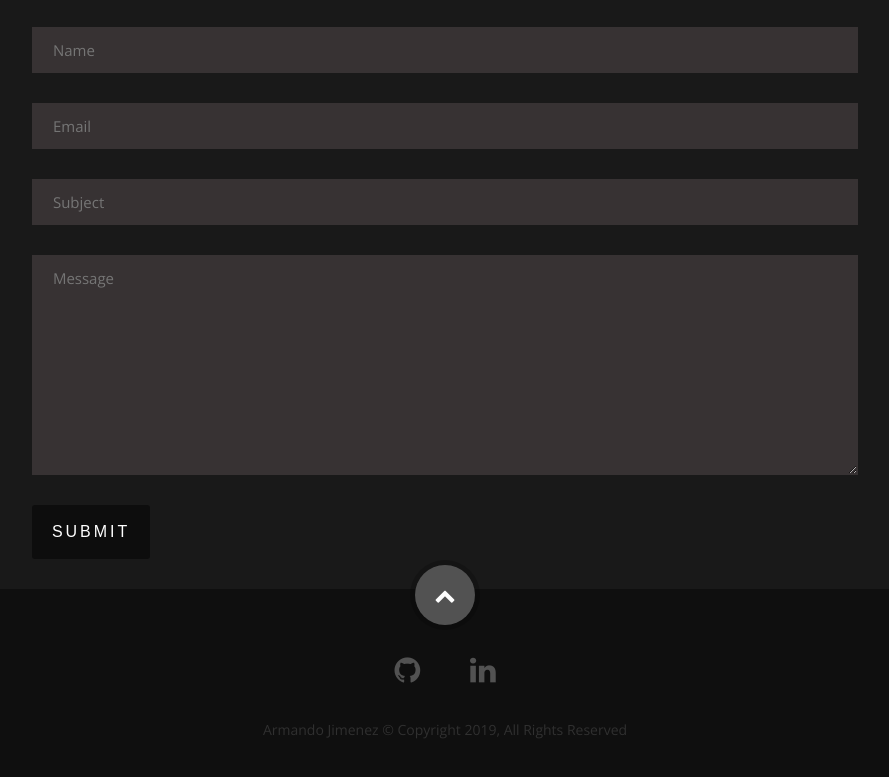
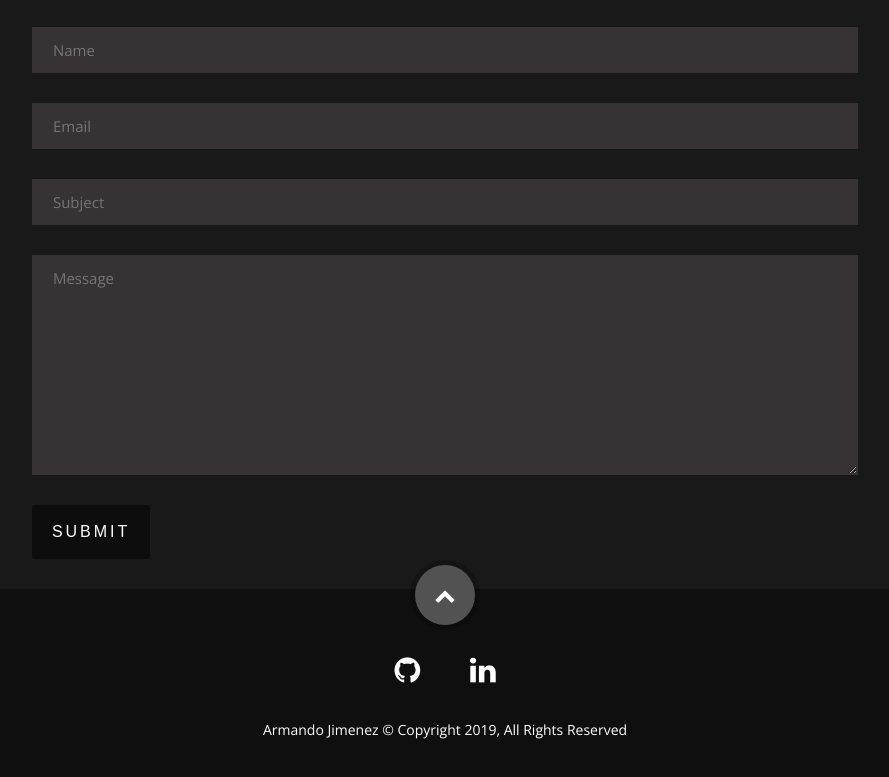
Before and after one commit to armjim14/Portfolio, a plain HTML site: page index.html in a window 1280 px wide. Shown: the part 4827-5604 px from the top of the page, without its empty margins (195-1084 px from the left). Drawn offline with nearby package versions, Linux system fonts and the light colour scheme; some packages are replaced by stand-ins of ours.

Commit message:
changed color for copyright and logo

```diff
--- a/index.html
+++ b/index.html
@@ -610,12 +610,12 @@
          <div class="twelve columns">
 
             <ul class="social-links">
-               <li><a href="https://github.com/armjim14" target="_blank"><i class="fa fa-github"></i></a></li>
-               <li><a href="https://www.linkedin.com/in/armando-jimenez-291a4b180?lipi=urn%3Ali%3Apage%3Ad_flagship3_profile_view_base_contact_details%3BtRXnM64fT1%2BSAyTWK8FX7w%3D%3D" target="_blank"><i class="fa fa-linkedin"></i></a></li>
+               <li><a style="color: white" href="https://github.com/armjim14" target="_blank"><i class="fa fa-github"></i></a></li>
+               <li><a style="color: white" href="https://www.linkedin.com/in/armando-jimenez-291a4b180?lipi=urn%3Ali%3Apage%3Ad_flagship3_profile_view_base_contact_details%3BtRXnM64fT1%2BSAyTWK8FX7w%3D%3D" target="_blank"><i class="fa fa-linkedin"></i></a></li>
             </ul>
 
             <ul class="copyright">
-               <li>Armando Jimenez &copy; Copyright 2019, All Rights Reserved</li>
+               <li style="color: white">Armando Jimenez &copy; Copyright 2019, All Rights Reserved</li>
 
             </ul>
 
```
